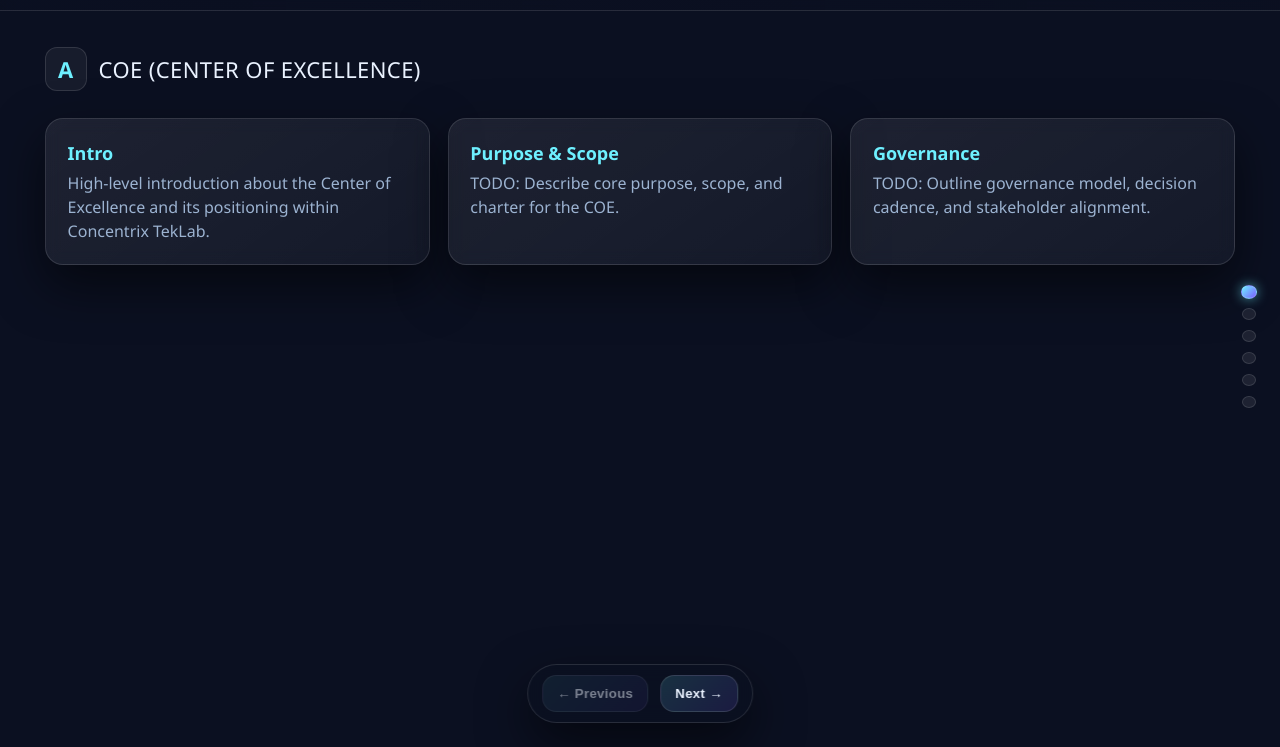
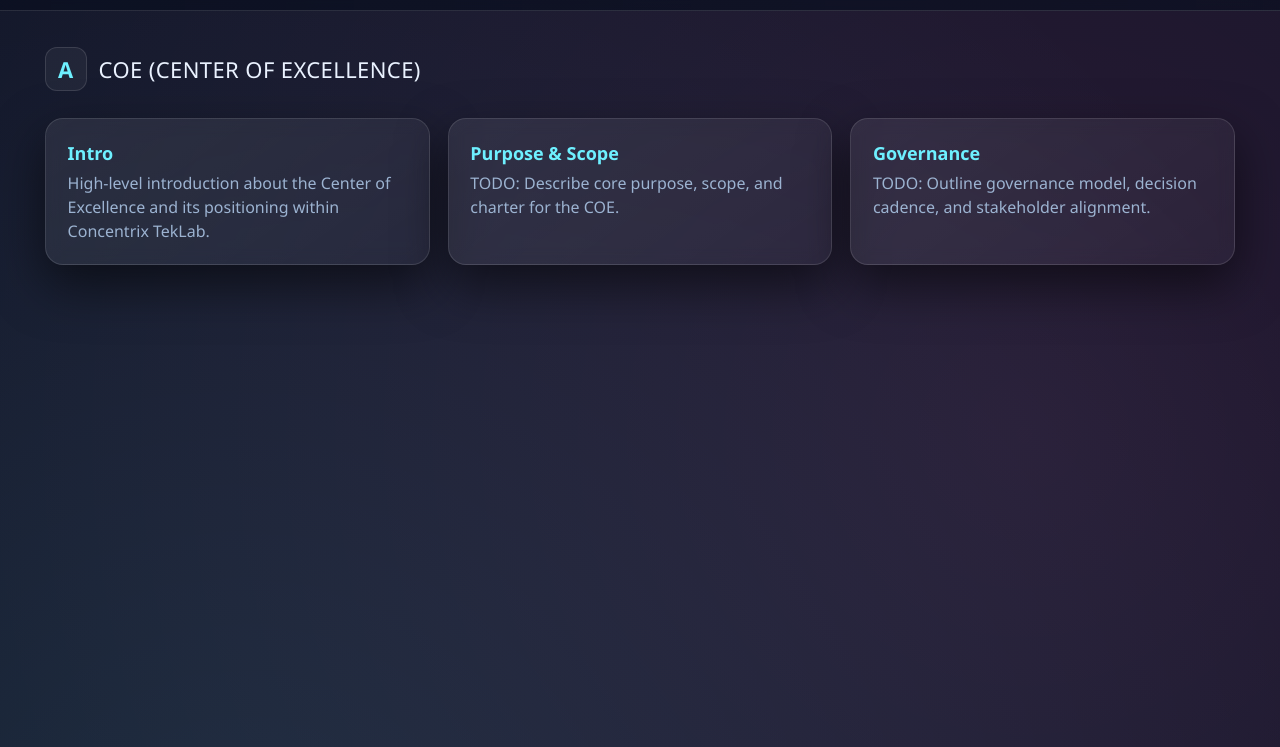
Before and after one commit to Doudouz12/Winnovation-Pres, a plain HTML site: page index.html in a window 1280 px wide. Shown: the part 53-800 px from the top of the page. Drawn offline with Linux system fonts and the light colour scheme.

Commit message:
Stack slides for full-page presentation view

```diff
--- a/index.html
+++ b/index.html
@@ -25,6 +25,10 @@
       --spacing: 18px;
       --transition-fast: 240ms ease;
       --transition-slow: 520ms ease;
+    }
+
+    html {
+      scroll-behavior: smooth;
     }
 
     .org-flow {
@@ -158,7 +162,7 @@
                   radial-gradient(circle at 50% 80%, rgba(123, 93, 255, 0.1), transparent 38%),
                   var(--bg);
       color: var(--text);
-      overflow: hidden;
+      overflow-y: auto;
     }
 
     /* Top navigation bar */
@@ -219,12 +223,9 @@
 
     /* Layout container for slides */
     .viewport {
-      position: fixed;
-      top: 64px;
-      left: 0;
-      right: 0;
-      bottom: 0;
-      overflow: hidden;
+      position: relative;
+      padding-top: 64px;
+      min-height: 100vh;
     }
 
     /* Scoped styles for the Organization COE org chart */
@@ -630,28 +631,24 @@
     }
 
     .slides {
-      position: absolute;
+      position: relative;
       width: 100%;
-      height: 100%;
-      transition: transform var(--transition-slow);
-      will-change: transform;
+      height: auto;
+      display: flex;
+      flex-direction: column;
+      gap: calc(var(--spacing) * 2);
+      scroll-snap-type: y mandatory;
     }
 
     .slide {
       width: 100%;
-      height: 100%;
+      min-height: calc(100vh - 64px);
       padding: calc(var(--spacing) * 2) calc(var(--spacing) * 2.5);
       display: grid;
       grid-template-rows: auto 1fr;
       gap: calc(var(--spacing) * 1.5);
-      opacity: 0.4;
-      transform: scale(0.98);
-      transition: opacity var(--transition-fast), transform var(--transition-fast);
-    }
-
-    .slide.active {
-      opacity: 1;
-      transform: scale(1);
+      scroll-snap-align: start;
+      scroll-margin-top: 72px;
     }
 
     /* Slide header */
@@ -738,81 +735,10 @@
       box-shadow: 0 0 12px rgba(110, 240, 255, 0.5);
     }
 
-    /* Right dot navigation */
-    .dot-nav {
-      position: fixed;
-      right: 24px;
-      top: 50%;
-      transform: translateY(-50%);
-      display: flex;
-      flex-direction: column;
-      gap: 10px;
-      z-index: 9;
-    }
-
-    .dot-nav button {
-      width: 12px;
-      height: 12px;
-      border-radius: 50%;
-      border: 1px solid var(--border);
-      background: rgba(255, 255, 255, 0.08);
-      cursor: pointer;
-      transition: transform var(--transition-fast), background var(--transition-fast), box-shadow var(--transition-fast);
-    }
-
-    .dot-nav button.active,
-    .dot-nav button:hover {
-      background: linear-gradient(135deg, var(--primary), var(--secondary));
-      box-shadow: 0 0 10px rgba(110, 240, 255, 0.6);
-      transform: scale(1.15);
-    }
-
-    /* Bottom slide controls */
-    .slide-controls {
-      position: fixed;
-      left: 50%;
-      bottom: 24px;
-      transform: translateX(-50%);
-      display: inline-flex;
-      gap: 12px;
-      padding: 10px 14px;
-      border-radius: 999px;
-      background: rgba(11, 16, 33, 0.75);
-      border: 1px solid var(--border);
-      box-shadow: var(--shadow);
-      backdrop-filter: blur(10px);
-      z-index: 9;
-    }
-
-    .slide-controls button {
-      background: linear-gradient(135deg, rgba(110, 240, 255, 0.15), rgba(123, 93, 255, 0.15));
-      color: var(--text);
-      border: 1px solid var(--border);
-      border-radius: 14px;
-      padding: 10px 14px;
-      font-weight: 700;
-      letter-spacing: 0.02em;
-      cursor: pointer;
-      transition: transform var(--transition-fast), box-shadow var(--transition-fast), border-color var(--transition-fast);
-    }
-
-    .slide-controls button:hover {
-      transform: translateY(-1px);
-      box-shadow: 0 10px 24px rgba(0, 0, 0, 0.45);
-      border-color: rgba(255, 255, 255, 0.24);
-    }
-
-    .slide-controls button:disabled {
-      opacity: 0.5;
-      cursor: not-allowed;
-      transform: none;
-      box-shadow: none;
-    }
-
     /* Responsive tweaks */
     @media (max-width: 900px) {
       .top-nav { height: 58px; padding: 0 var(--spacing); }
-      .viewport { top: 58px; }
+      .viewport { padding-top: 58px; }
       .nav-links { gap: 4px; }
       .nav-links button { padding: 8px 10px; font-size: 13px; }
       .slide { padding: calc(var(--spacing) * 1.5); }
@@ -821,11 +747,8 @@
     @media (max-width: 640px) {
       .top-nav { position: fixed; }
       .nav-links { display: none; }
-      .dot-nav { right: 12px; }
       .section-title { font-size: 18px; }
       .card { font-size: 14px; }
-      .slide-controls { bottom: 14px; padding: 8px 10px; gap: 8px; }
-      .slide-controls button { padding: 8px 10px; font-size: 13px; }
     }
   </style>
 </head>
@@ -1265,24 +1188,11 @@
     </div>
   </main>
 
-  <!-- Dot navigation on the right side -->
-  <div class="dot-nav" id="dotNav"></div>
-
-  <!-- Bottom navigation controls -->
-  <div class="slide-controls" aria-label="Slide navigation">
-    <button id="prevSlide" type="button">← Previous</button>
-    <button id="nextSlide" type="button">Next →</button>
-  </div>
-
   <script>
     // Presentation setup
-    const slidesEl = document.getElementById('slides');
     const slides = Array.from(document.querySelectorAll('.slide'));
     const topNav = document.getElementById('topNav');
-    const dotNav = document.getElementById('dotNav');
-    const prevBtn = document.getElementById('prevSlide');
-    const nextBtn = document.getElementById('nextSlide');
-    let current = 0;
+    const navButtonMap = new Map();
 
     /**
      * Lightweight internationalization for the Organization COE card.
@@ -1368,84 +1278,63 @@
     }
 
     /**
-     * Build navigation buttons for top bar and dots based on slides.
+     * Build navigation buttons for the top bar based on slides.
      * Keeps the HTML lean and makes it easy to update slide count.
      */
     function buildNavigation() {
+      if (!topNav) return;
+
       slides.forEach((slide, index) => {
         const title = slide.dataset.title || `Slide ${index + 1}`;
+        if (!slide.id) {
+          slide.id = `slide-${index + 1}`;
+        }
 
-        // Top navigation button
         const btn = document.createElement('button');
         btn.textContent = title;
-        btn.addEventListener('click', () => goToSlide(index));
+        btn.addEventListener('click', () => {
+          slide.scrollIntoView({ behavior: 'smooth', block: 'start' });
+        });
+
         topNav.appendChild(btn);
+        navButtonMap.set(slide.id, btn);
+      });
 
-        // Dot navigation button
-        const dot = document.createElement('button');
-        dot.setAttribute('aria-label', title);
-        dot.addEventListener('click', () => goToSlide(index));
-        dotNav.appendChild(dot);
-      });
-      updateActiveStates();
-    }
-
-    /**
-     * Move to a specific slide index with bounds checking.
-     */
-    function goToSlide(index) {
-      const clamped = Math.max(0, Math.min(index, slides.length - 1));
-      current = clamped;
-      // Use percent instead of viewport units so the shift stays aligned with
-      // the actual container height (which excludes the fixed top nav).
-      const offset = -clamped * 100;
-      slidesEl.style.transform = `translateY(${offset}%)`;
-      updateActiveStates();
-    }
-
-    /**
-     * Update classes for slides, nav buttons, and dots to reflect the active slide.
-     */
-    function updateActiveStates() {
-      slides.forEach((slide, idx) => slide.classList.toggle('active', idx === current));
-      topNav.querySelectorAll('button').forEach((btn, idx) => btn.classList.toggle('active', idx === current));
-      dotNav.querySelectorAll('button').forEach((dot, idx) => dot.classList.toggle('active', idx === current));
-      if (prevBtn && nextBtn) {
-        prevBtn.disabled = current === 0;
-        nextBtn.disabled = current === slides.length - 1;
+      const firstSlideId = slides[0]?.id;
+      if (firstSlideId && navButtonMap.has(firstSlideId)) {
+        navButtonMap.get(firstSlideId).classList.add('active');
       }
     }
 
     /**
-     * Keyboard navigation handler.
+     * Highlight the current section button based on scroll position.
      */
-    function handleKeydown(event) {
-      if (['ArrowRight', 'ArrowDown'].includes(event.key)) {
-        event.preventDefault();
-        goToSlide(current + 1);
-      } else if (['ArrowLeft', 'ArrowUp'].includes(event.key)) {
-        event.preventDefault();
-        goToSlide(current - 1);
-      }
+    function initNavHighlight() {
+      if (!navButtonMap.size) return;
+
+      const observer = new IntersectionObserver(
+        (entries) => {
+          entries.forEach((entry) => {
+            const btn = navButtonMap.get(entry.target.id);
+            if (!btn) return;
+
+            if (entry.isIntersecting) {
+              navButtonMap.forEach((button) => button.classList.remove('active'));
+              btn.classList.add('active');
+            }
+          });
+        },
+        { threshold: 0.55 }
+      );
+
+      slides.forEach((slide) => observer.observe(slide));
     }
 
     // Initialize presentation behavior
     initOrgLangToggle();
     initOrgStepper();
     buildNavigation();
-    goToSlide(0);
-
-    // Wire navigation buttons
-    if (prevBtn && nextBtn) {
-      prevBtn.addEventListener('click', () => goToSlide(current - 1));
-      nextBtn.addEventListener('click', () => goToSlide(current + 1));
-    }
-
-    // Attach global listeners
-    window.addEventListener('keydown', handleKeydown);
-
-    // Resize handler keeps current slide in place when viewport size changes
-    window.addEventListener('resize', () => goToSlide(current));
+    initNavHighlight();
   </script>
 </body>
 </html>
```
